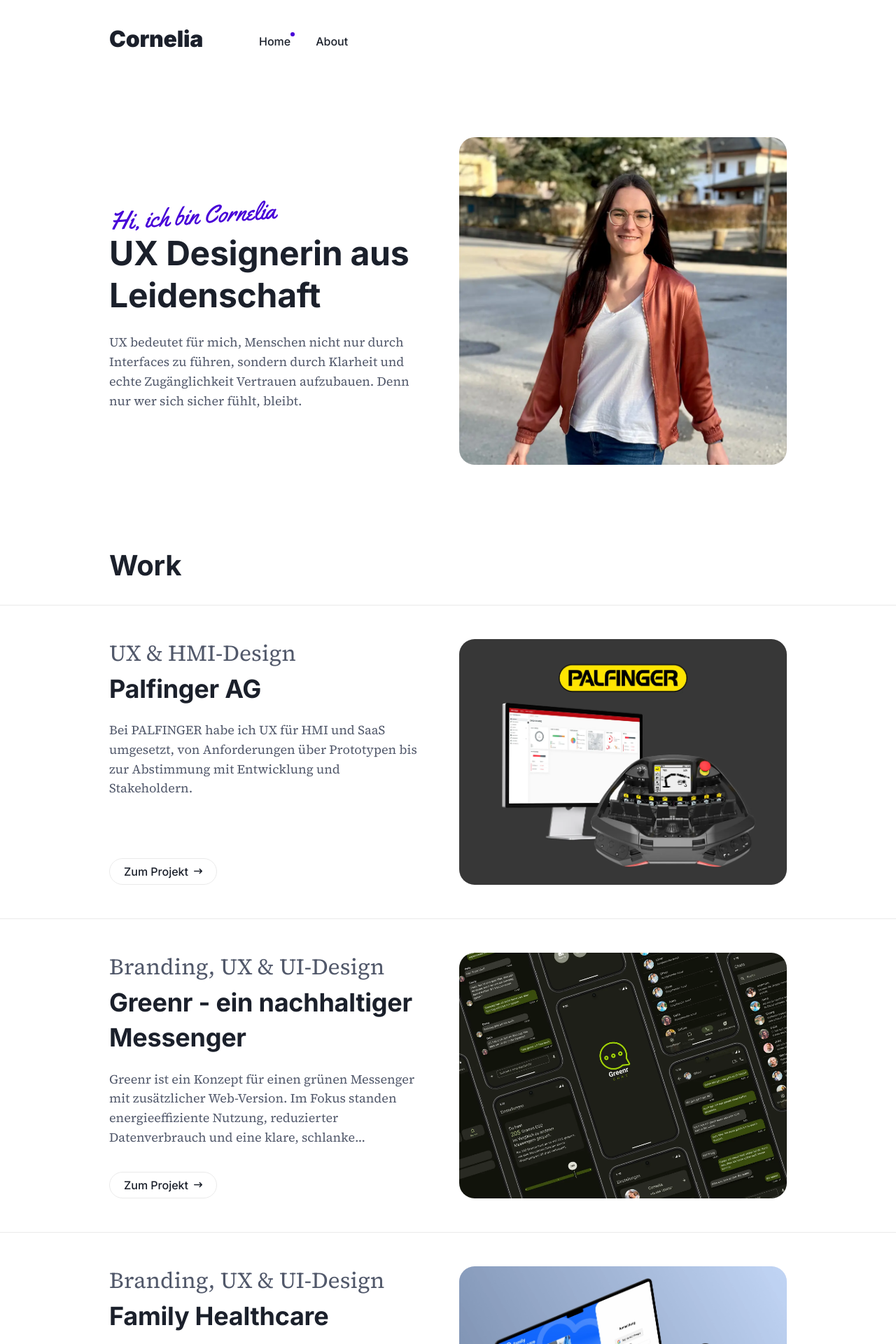
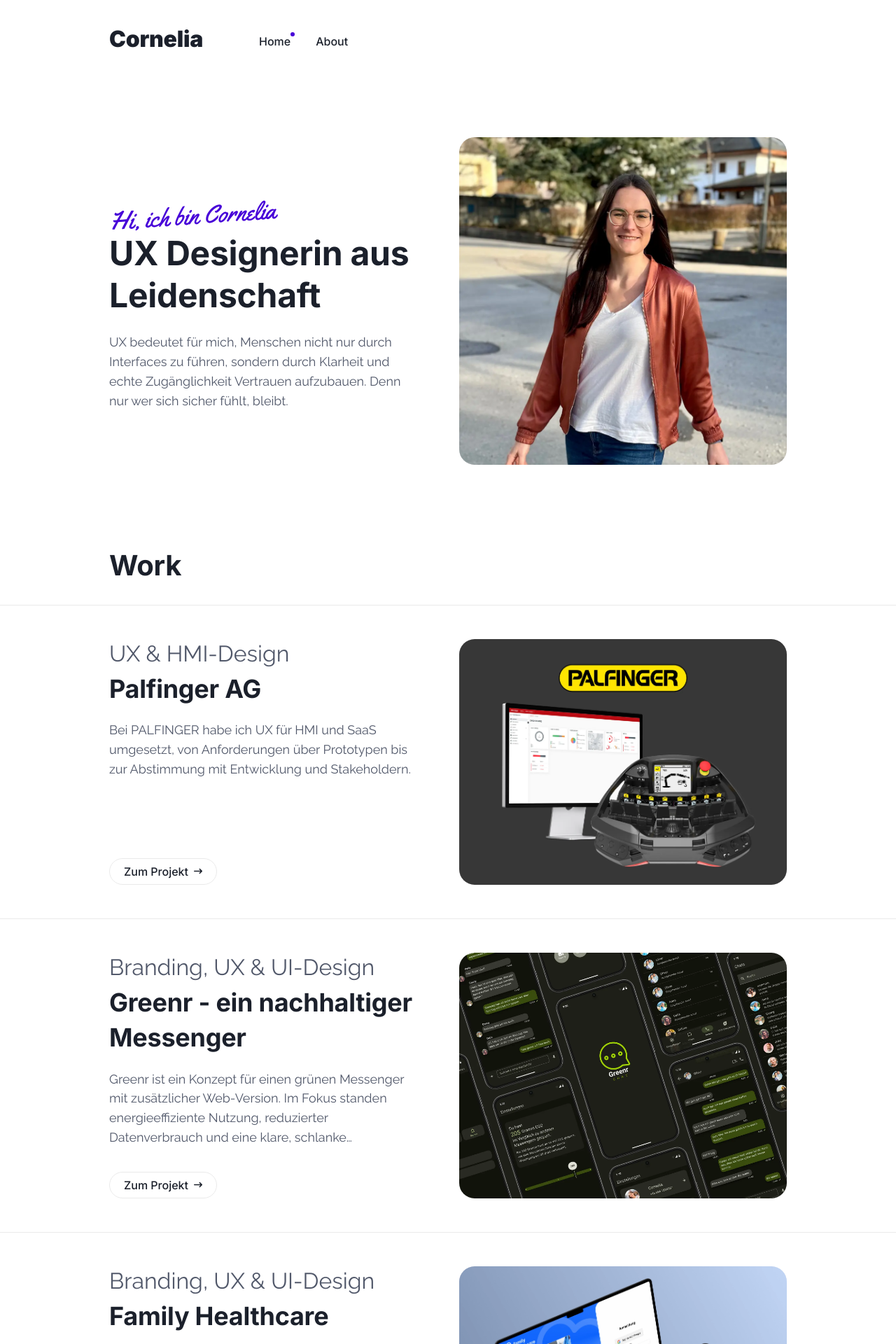
Before and after one commit to corneliakocher/corneliajessner.at, a Jekyll site: the page built from index.html, in a window 1280 px wide. Shown: the top 1920 px of the page at 70% size. Built offline with Jekyll 4.4.1, drawn with Linux system fonts in a browser that asks for light colours.

```diff
--- a/_includes/head.html
+++ b/_includes/head.html
@@ -23,9 +23,9 @@
   <!-- Fonts -->
   <link rel="preconnect" href="https://fonts.gstatic.com">
 
-  <link rel="preload" href="https://fonts.googleapis.com/css2?family=Inter:wght@500;700;900&family=Source+Serif+4:opsz@8..60&family=Yellowtail&display=swap" as="style">
+  <link rel="preload" href="https://fonts.googleapis.com/css2?family=Inter:wght@500;700;900&family=Raleway:wght@400;700&family=Yellowtail&display=swap" as="style">
 
-  <link href="https://fonts.googleapis.com/css2?family=Inter:wght@500;700;900&family=Source+Serif+4:opsz@8..60&family=Yellowtail&display=swap" rel="stylesheet">
+  <link href="https://fonts.googleapis.com/css2?family=Inter:wght@500;700;900&family=Raleway:wght@400;700&family=Yellowtail&display=swap" rel="stylesheet">
 
   <style>
   {% capture include_to_scssify %}
--- a/_sass/0-settings/_variables.scss
+++ b/_sass/0-settings/_variables.scss
@@ -19,7 +19,7 @@
 $base-font-style: normal;
 $base-font-variant: normal;
 $base-font-weight: normal;
-$base-font-family: 'Source Serif 4', Georgia, serif;
+$base-font-family: 'Raleway', sans-serif;
 $base-line-height: 1.54;
 
 // Headings
```
